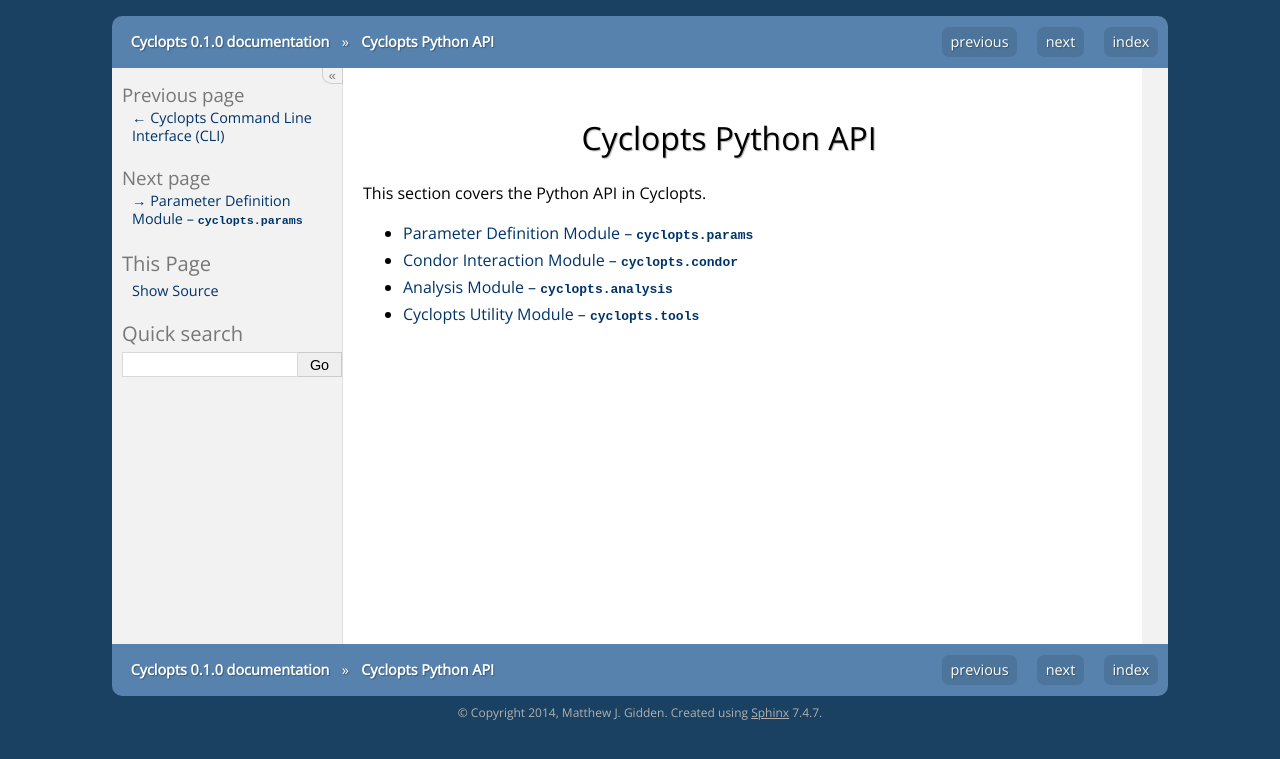
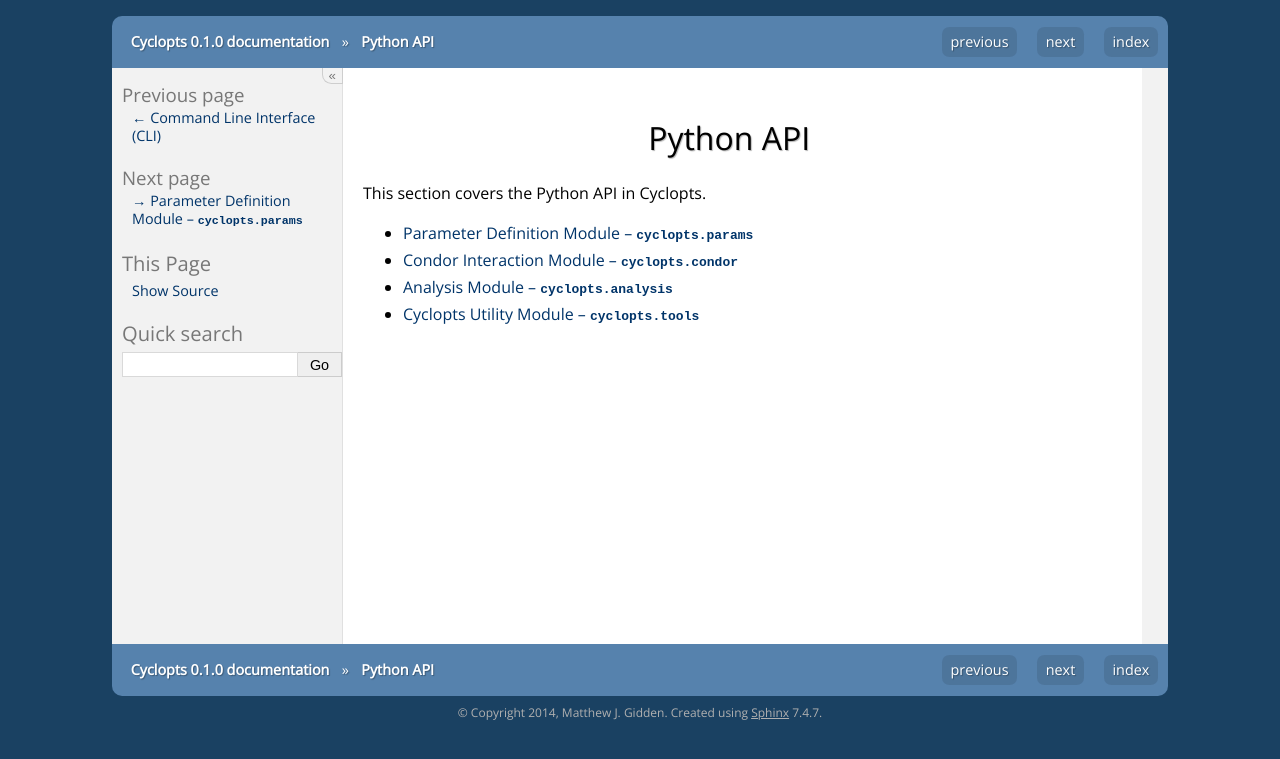
Before and after one commit to gidden/cyclopts, a Sphinx documentation site: the page built from docs/pyapi/main.rst, in a window 1280 px wide. Shown: the top 759 px of the page. Built offline with Sphinx 7.4.7, drawn with Linux system fonts in a browser that asks for light colours; some web fonts are replaced; formulas are drawn with MathJax 3; pages that are not in the unit, such as notebooks, are missing from menus.

```diff
--- a/docs/cli.rst
+++ b/docs/cli.rst
@@ -1,7 +1,7 @@
 .. _cli:
 
 =====================================================
-Cyclopts Command Line Interface (CLI)
+Command Line Interface (CLI)
 =====================================================
 
 Running ``cyclopts -h`` results in
--- a/docs/pyapi/main.rst
+++ b/docs/pyapi/main.rst
@@ -1,6 +1,6 @@
 .. _pyapi:
 
-Cyclopts Python API
+Python API
 ===================
 
 This section covers the Python API in Cyclopts.
```
Also changed, not shown: docs/index.rst (+32 -7 lines).
